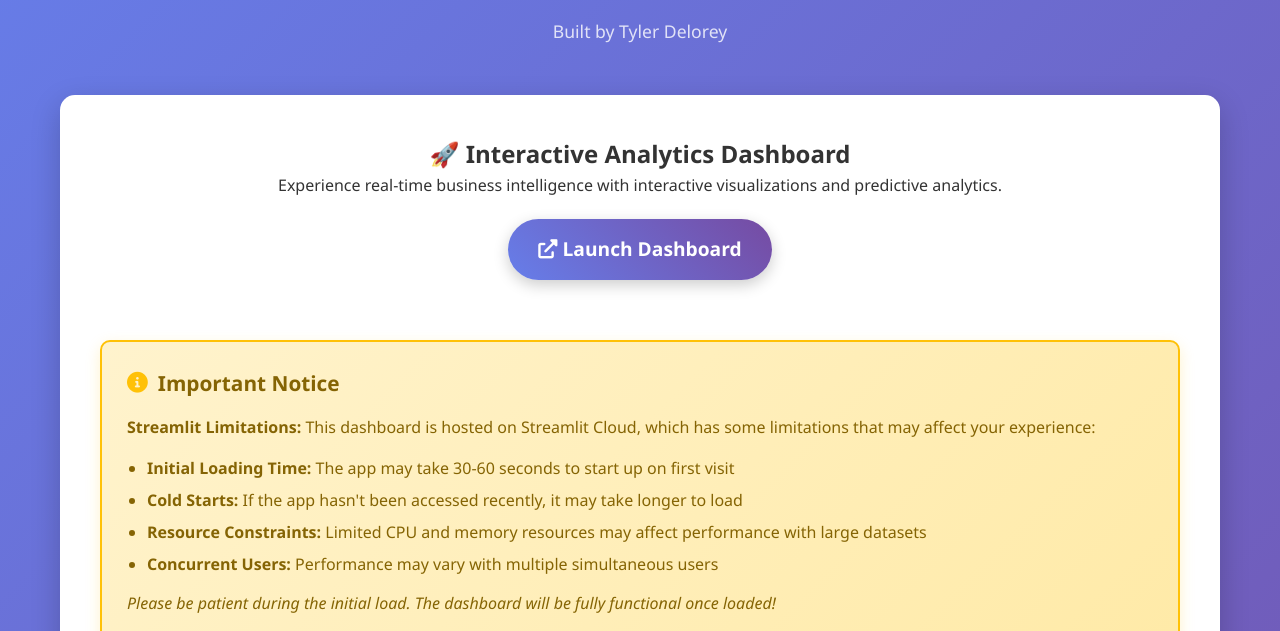
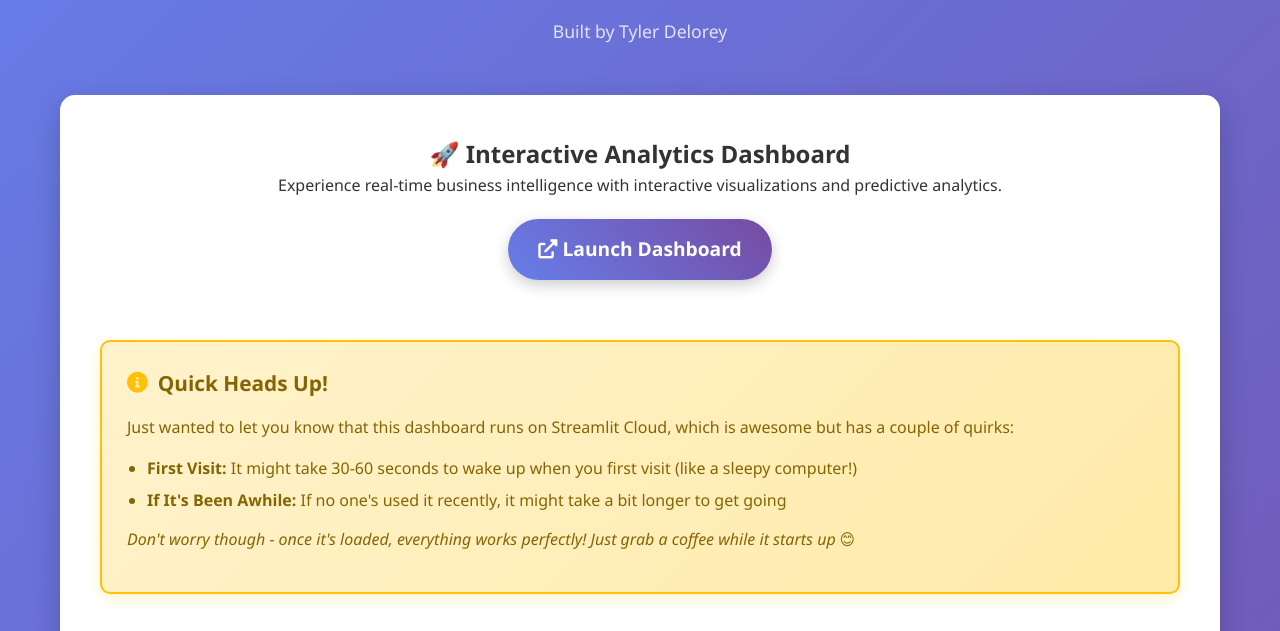
Before and after one commit to tydel4/ecommerce-dashboard-showcase, a plain HTML site: page index.html in a window 1280 px wide. Shown: the part 156-787 px from the top of the page. Drawn offline with Linux system fonts and the light colour scheme.

Commit message:
rewording

```diff
--- a/index.html
+++ b/index.html
@@ -287,15 +287,13 @@
 
             <div class="streamlit-notice">
                 <div class="notice-content">
-                    <h3><i class="fas fa-info-circle"></i> Important Notice</h3>
-                    <p><strong>Streamlit Limitations:</strong> This dashboard is hosted on Streamlit Cloud, which has some limitations that may affect your experience:</p>
+                    <h3><i class="fas fa-info-circle"></i> Quick Heads Up!</h3>
+                    <p>Just wanted to let you know that this dashboard runs on Streamlit Cloud, which is awesome but has a couple of quirks:</p>
                     <ul>
-                        <li><strong>Initial Loading Time:</strong> The app may take 30-60 seconds to start up on first visit</li>
-                        <li><strong>Cold Starts:</strong> If the app hasn't been accessed recently, it may take longer to load</li>
-                        <li><strong>Resource Constraints:</strong> Limited CPU and memory resources may affect performance with large datasets</li>
-                        <li><strong>Concurrent Users:</strong> Performance may vary with multiple simultaneous users</li>
+                        <li><strong>First Visit:</strong> It might take 30-60 seconds to wake up when you first visit (like a sleepy computer!)</li>
+                        <li><strong>If It's Been Awhile:</strong> If no one's used it recently, it might take a bit longer to get going</li>
                     </ul>
-                    <p><em>Please be patient during the initial load. The dashboard will be fully functional once loaded!</em></p>
+                    <p><em>Don't worry though - once it's loaded, everything works perfectly! Just grab a coffee while it starts up 😊</em></p>
                 </div>
             </div>
 
```
